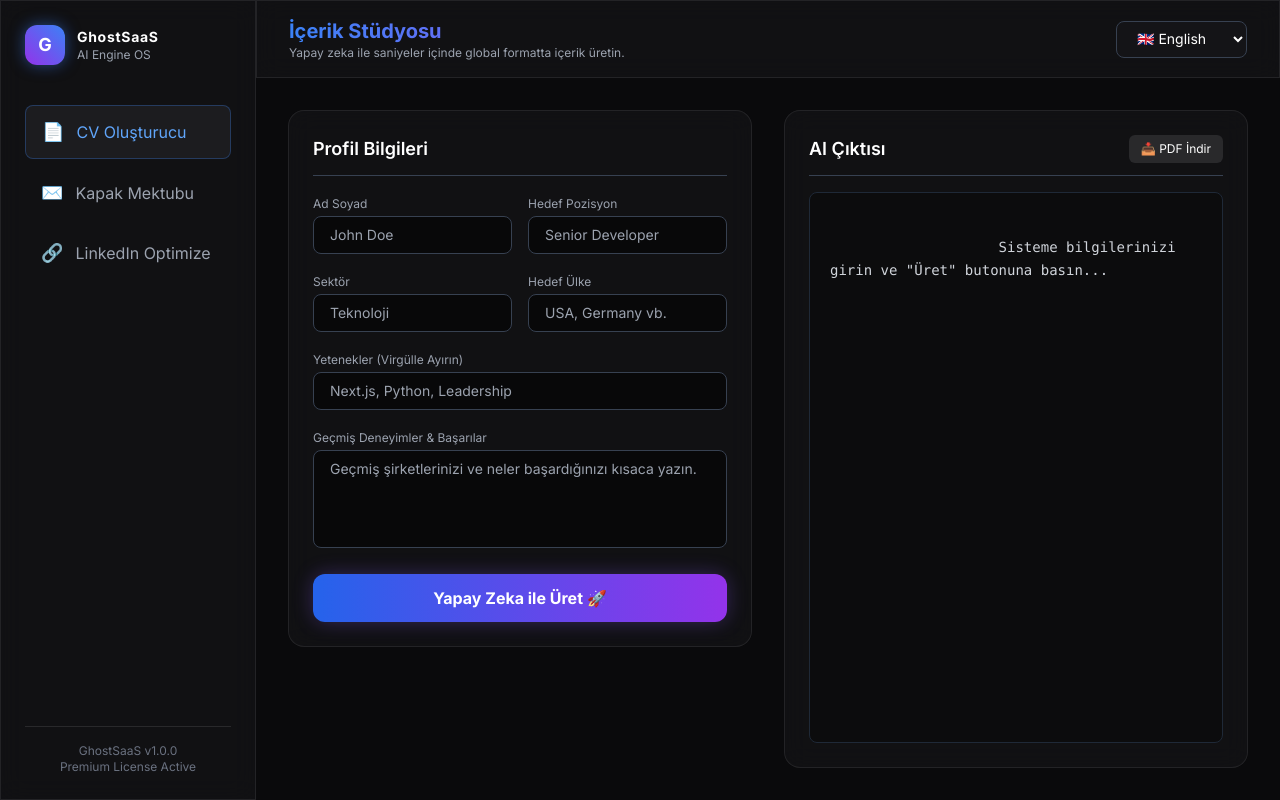
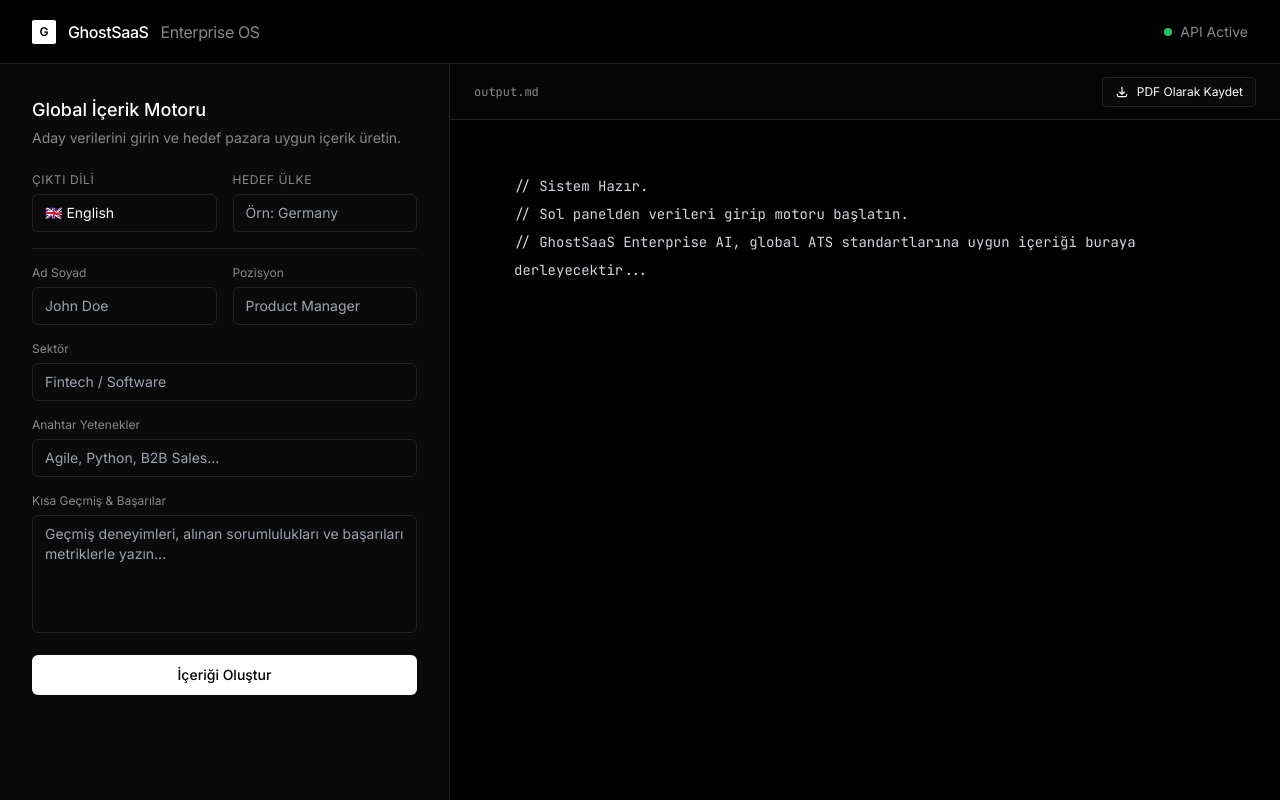
Before and after one commit to tattooluckyizmir-hash/resumeforge-ai, a website: page index.html in a window 1280 px wide. Drawn offline with nearby package versions, Linux system fonts and the light colour scheme.

Commit message:
Update index.html

```diff
--- a/index.html
+++ b/index.html
@@ -3,7 +3,7 @@
 <head>
     <meta charset="UTF-8">
     <meta name="viewport" content="width=device-width, initial-scale=1.0">
-    <title>The GhostSaaS | Premium AI Agency OS</title>
+    <title>GhostSaaS | Enterprise CV AI</title>
     <script src="https://cdn.tailwindcss.com"></script>
     <script>
         tailwind.config = {
@@ -11,122 +11,146 @@
             theme: {
                 extend: {
                     colors: {
-                        ghost: { 900: '#0a0a0c', 800: '#141417', blue: '#3b82f6', purple: '#8b5cf6' }
+                        background: '#000000',
+                        surface: '#0A0A0A',
+                        surfaceBorder: '#222222',
+                        primary: '#FFFFFF',
+                        secondary: '#888888',
+                        accent: '#0070F3' // Vercel Mavisi
+                    },
+                    fontFamily: {
+                        sans: ['Inter', 'system-ui', 'sans-serif'],
+                        mono: ['JetBrains Mono', 'monospace'],
                     }
                 }
             }
         }
     </script>
-    <link href="https://fonts.googleapis.com/css2?family=Inter:wght@300;400;500;600;700&display=swap" rel="stylesheet">
+    <link href="https://fonts.googleapis.com/css2?family=Inter:wght@300;400;500;600&family=JetBrains+Mono&display=swap" rel="stylesheet">
     <script src="https://cdnjs.cloudflare.com/ajax/libs/jspdf/2.5.1/jspdf.umd.min.js"></script>
     <style>
-        body { font-family: 'Inter', sans-serif; background-color: #0a0a0c; color: #ffffff; }
-        .glass-panel { background: rgba(20, 20, 23, 0.7); backdrop-filter: blur(12px); border: 1px solid rgba(255, 255, 255, 0.08); }
-        .neon-text { background: linear-gradient(to right, #3b82f6, #8b5cf6); -webkit-background-clip: text; -webkit-text-fill-color: transparent; }
-        .loader { border-top-color: #8b5cf6; -webkit-animation: spinner 1.5s linear infinite; animation: spinner 1.5s linear infinite; }
-        @keyframes spinner { 0% { transform: rotate(0deg); } 100% { transform: rotate(360deg); } }
-        ::-webkit-scrollbar { width: 6px; }
-        ::-webkit-scrollbar-track { background: #0a0a0c; }
-        ::-webkit-scrollbar-thumb { background: #3b82f6; border-radius: 3px; }
+        body { background-color: #000000; color: #FFFFFF; font-family: 'Inter', sans-serif; }
+        .input-field { background: #0A0A0A; border: 1px solid #222222; color: #FFFFFF; transition: all 0.2s ease; }
+        .input-field:focus { border-color: #555555; outline: none; box-shadow: 0 0 0 1px #555555; }
+        .btn-primary { background: #FFFFFF; color: #000000; transition: all 0.2s; }
+        .btn-primary:hover { background: #EAEAEA; transform: translateY(-1px); }
+        .btn-secondary { background: #0A0A0A; border: 1px solid #222222; color: #FFFFFF; transition: all 0.2s; }
+        .btn-secondary:hover { background: #111111; border-color: #444444; }
+
+        /* Modern Scrollbar */
+        ::-webkit-scrollbar { width: 4px; }
+        ::-webkit-scrollbar-track { background: transparent; }
+        ::-webkit-scrollbar-thumb { background: #333333; border-radius: 4px; }
+        ::-webkit-scrollbar-thumb:hover { background: #555555; }
+
+        .loader { border: 2px solid #000; border-top-color: transparent; border-radius: 50%; width: 16px; height: 16px; animation: spin 1s linear infinite; }
+        @keyframes spin { 0% { transform: rotate(0deg); } 100% { transform: rotate(360deg); } }
     </style>
 </head>
-<body class="min-h-screen flex">
+<body class="h-screen flex flex-col overflow-hidden selection:bg-accent selection:text-white">
 
-    <aside class="w-64 glass-panel border-r hidden md:flex flex-col p-6">
-        <div class="flex items-center gap-3 mb-10">
-            <div class="w-10 h-10 rounded-xl bg-gradient-to-tr from-purple-600 to-blue-500 flex items-center justify-center font-bold text-lg shadow-[0_0_15px_rgba(59,130,246,0.5)]">G</div>
+    <header class="h-16 border-b border-surfaceBorder flex items-center justify-between px-8 bg-background z-10">
+        <div class="flex items-center gap-3">
+            <div class="w-6 h-6 bg-white rounded-sm flex items-center justify-center">
+                <span class="text-black font-bold text-xs">G</span>
+            </div>
+            <h1 class="font-medium tracking-tight">GhostSaaS <span class="text-secondary font-normal ml-2">Enterprise OS</span></h1>
+        </div>
+        <div class="flex items-center gap-4 text-sm text-secondary">
+            <span class="flex items-center gap-2"><div class="w-2 h-2 rounded-full bg-green-500"></div> API Active</span>
+        </div>
+    </header>
+
+    <main class="flex-1 flex overflow-hidden">
+
+        <aside class="w-full lg:w-[450px] border-r border-surfaceBorder bg-surface p-8 overflow-y-auto flex flex-col gap-6">
             <div>
-                <h1 class="font-bold tracking-wider text-sm">GhostSaaS</h1>
-                <p class="text-xs text-gray-400">AI Engine OS</p>
+                <h2 class="text-lg font-medium mb-1">Global İçerik Motoru</h2>
+                <p class="text-sm text-secondary">Aday verilerini girin ve hedef pazara uygun içerik üretin.</p>
             </div>
-        </div>
 
-        <nav class="space-y-2 flex-1">
-            <a href="#" class="flex items-center gap-3 px-4 py-3 bg-white/5 rounded-lg text-blue-400 border border-blue-500/30">
-                <span class="text-lg">📄</span> CV Oluşturucu
-            </a>
-            <a href="#" class="flex items-center gap-3 px-4 py-3 hover:bg-white/5 rounded-lg text-gray-400 transition">
-                <span class="text-lg">✉️</span> Kapak Mektubu
-            </a>
-            <a href="#" class="flex items-center gap-3 px-4 py-3 hover:bg-white/5 rounded-lg text-gray-400 transition">
-                <span class="text-lg">🔗</span> LinkedIn Optimize
-            </a>
-        </nav>
-
-        <div class="pt-4 border-t border-white/10 text-xs text-gray-500 text-center">
-            GhostSaaS v1.0.0 <br> Premium License Active
-        </div>
-    </aside>
-
-    <main class="flex-1 flex flex-col h-screen overflow-hidden">
-        <header class="glass-panel border-b px-8 py-4 flex justify-between items-center">
-            <div>
-                <h2 class="text-xl font-bold neon-text">İçerik Stüdyosu</h2>
-                <p class="text-xs text-gray-400">Yapay zeka ile saniyeler içinde global formatta içerik üretin.</p>
-            </div>
-            <div class="flex gap-4">
-                <select id="langSelect" class="bg-ghost-800 border border-gray-700 text-sm rounded-lg px-4 py-2 focus:ring-2 focus:ring-blue-500 outline-none transition">
-                    <option value="English">🇬🇧 English</option>
-                    <option value="Türkçe">🇹🇷 Türkçe</option>
-                    <option value="German">🇩🇪 Deutsch</option>
-                </select>
-            </div>
-        </header>
-
-        <div class="flex-1 overflow-y-auto p-8 grid grid-cols-1 lg:grid-cols-2 gap-8">
-            <div class="glass-panel rounded-2xl p-6 space-y-5 h-fit">
-                <h3 class="text-lg font-semibold border-b border-gray-700 pb-3">Profil Bilgileri</h3>
-
-                <div class="grid grid-cols-2 gap-4">
+            <div class="space-y-4">
+                <div class="grid grid-cols-2 gap-4 pb-4 border-b border-surfaceBorder">
                     <div>
-                        <label class="block text-xs text-gray-400 mb-1">Ad Soyad</label>
-                        <input type="text" id="inputName" class="w-full bg-black/50 border border-gray-700 rounded-lg px-4 py-2 text-sm outline-none transition" placeholder="John Doe">
+                        <label class="block text-xs text-secondary mb-1.5 uppercase tracking-wider">Çıktı Dili</label>
+                        <select id="langSelect" class="input-field w-full rounded-md px-3 py-2 text-sm appearance-none cursor-pointer">
+                            <option value="English">🇬🇧 English</option>
+                            <option value="Türkçe">🇹🇷 Türkçe</option>
+                            <option value="German">🇩🇪 Deutsch (Almanca)</option>
+                            <option value="Spanish">🇪🇸 Español (İspanyolca)</option>
+                            <option value="French">🇫🇷 Français (Fransızca)</option>
+                            <option value="Italian">🇮🇹 Italiano (İtalyanca)</option>
+                            <option value="Dutch">🇳🇱 Nederlands (Felemenkçe)</option>
+                            <option value="Portuguese">🇵🇹 Português (Portekizce)</option>
+                            <option value="Russian">🇷🇺 Русский (Rusça)</option>
+                            <option value="Arabic">🇦🇪 العربية (Arapça)</option>
+                            <option value="Chinese">🇨🇳 中文 (Çince)</option>
+                            <option value="Japanese">🇯🇵 日本語 (Japonca)</option>
+                        </select>
                     </div>
                     <div>
-                        <label class="block text-xs text-gray-400 mb-1">Hedef Pozisyon</label>
-                        <input type="text" id="inputPosition" class="w-full bg-black/50 border border-gray-700 rounded-lg px-4 py-2 text-sm outline-none transition" placeholder="Senior Developer">
+                        <label class="block text-xs text-secondary mb-1.5 uppercase tracking-wider">Hedef Ülke</label>
+                        <input list="countries" id="inputCountry" class="input-field w-full rounded-md px-3 py-2 text-sm" placeholder="Örn: Germany">
+                        <datalist id="countries">
+                            <option value="United States"><option value="United Kingdom"><option value="Germany"><option value="Canada">
+                            <option value="Australia"><option value="Netherlands"><option value="France"><option value="Switzerland">
+                            <option value="Sweden"><option value="Norway"><option value="Denmark"><option value="United Arab Emirates">
+                            <option value="Turkey"><option value="Singapore"><option value="Japan"><option value="Remote / Global">
+                        </datalist>
                     </div>
                 </div>
 
                 <div class="grid grid-cols-2 gap-4">
                     <div>
-                        <label class="block text-xs text-gray-400 mb-1">Sektör</label>
-                        <input type="text" id="inputSector" class="w-full bg-black/50 border border-gray-700 rounded-lg px-4 py-2 text-sm outline-none transition" placeholder="Teknoloji">
+                        <label class="block text-xs text-secondary mb-1.5">Ad Soyad</label>
+                        <input type="text" id="inputName" class="input-field w-full rounded-md px-3 py-2 text-sm" placeholder="John Doe">
                     </div>
                     <div>
-                        <label class="block text-xs text-gray-400 mb-1">Hedef Ülke</label>
-                        <input type="text" id="inputCountry" class="w-full bg-black/50 border border-gray-700 rounded-lg px-4 py-2 text-sm outline-none transition" placeholder="USA, Germany vb.">
+                        <label class="block text-xs text-secondary mb-1.5">Pozisyon</label>
+                        <input type="text" id="inputPosition" class="input-field w-full rounded-md px-3 py-2 text-sm" placeholder="Product Manager">
                     </div>
                 </div>
 
                 <div>
-                    <label class="block text-xs text-gray-400 mb-1">Yetenekler (Virgülle Ayırın)</label>
-                    <input type="text" id="inputSkills" class="w-full bg-black/50 border border-gray-700 rounded-lg px-4 py-2 text-sm outline-none transition" placeholder="Next.js, Python, Leadership">
+                    <label class="block text-xs text-secondary mb-1.5">Sektör</label>
+                    <input type="text" id="inputSector" class="input-field w-full rounded-md px-3 py-2 text-sm" placeholder="Fintech / Software">
                 </div>
 
                 <div>
-                    <label class="block text-xs text-gray-400 mb-1">Geçmiş Deneyimler & Başarılar</label>
-                    <textarea id="inputExp" rows="4" class="w-full bg-black/50 border border-gray-700 rounded-lg px-4 py-2 text-sm outline-none transition resize-none" placeholder="Geçmiş şirketlerinizi ve neler başardığınızı kısaca yazın."></textarea>
+                    <label class="block text-xs text-secondary mb-1.5">Anahtar Yetenekler</label>
+                    <input type="text" id="inputSkills" class="input-field w-full rounded-md px-3 py-2 text-sm" placeholder="Agile, Python, B2B Sales...">
                 </div>
 
-                <button id="generateBtn" onclick="generateContent()" class="w-full bg-gradient-to-r from-blue-600 to-purple-600 hover:from-blue-500 hover:to-purple-500 text-white font-bold py-3 px-4 rounded-xl transition shadow-[0_0_20px_rgba(139,92,246,0.3)] flex justify-center items-center gap-2">
-                    <span id="btnText">Yapay Zeka ile Üret 🚀</span>
-                    <div id="btnLoader" class="hidden w-5 h-5 border-2 border-white border-solid rounded-full loader"></div>
+                <div>
+                    <label class="block text-xs text-secondary mb-1.5">Kısa Geçmiş & Başarılar</label>
+                    <textarea id="inputExp" rows="5" class="input-field w-full rounded-md px-3 py-2 text-sm resize-none" placeholder="Geçmiş deneyimleri, alınan sorumlulukları ve başarıları metriklerle yazın..."></textarea>
+                </div>
+
+                <button id="generateBtn" onclick="generateContent()" class="btn-primary w-full py-2.5 rounded-md font-medium text-sm flex items-center justify-center gap-2 mt-2">
+                    <span id="btnText">İçeriği Oluştur</span>
+                    <div id="btnLoader" class="loader hidden"></div>
+                </button>
+            </div>
+        </aside>
+
+        <section class="flex-1 flex flex-col bg-background relative">
+            <div class="h-14 border-b border-surfaceBorder flex items-center justify-between px-6 bg-surface/50 backdrop-blur-md absolute top-0 w-full z-10">
+                <span class="text-xs text-secondary font-mono">output.md</span>
+                <button onclick="downloadPDF()" class="btn-secondary px-3 py-1.5 rounded text-xs flex items-center gap-2">
+                    <svg class="w-3.5 h-3.5" fill="none" stroke="currentColor" viewBox="0 0 24 24"><path stroke-linecap="round" stroke-linejoin="round" stroke-width="2" d="M4 16v1a3 3 0 003 3h10a3 3 0 003-3v-1m-4-4l-4 4m0 0l-4-4m4 4V4"></path></svg>
+                    PDF Olarak Kaydet
                 </button>
             </div>
 
-            <div class="glass-panel rounded-2xl p-6 flex flex-col">
-                <div class="flex justify-between items-center border-b border-gray-700 pb-3 mb-4">
-                    <h3 class="text-lg font-semibold">AI Çıktısı</h3>
-                    <button onclick="downloadPDF()" class="text-xs bg-white/10 hover:bg-white/20 px-3 py-1.5 rounded-md transition flex items-center gap-2">
-                        📥 PDF İndir
-                    </button>
-                </div>
-                <div id="outputArea" class="flex-1 bg-black/30 rounded-lg p-5 overflow-y-auto font-mono text-sm text-gray-300 leading-relaxed whitespace-pre-wrap border border-gray-800">
-                    Sisteme bilgilerinizi girin ve "Üret" butonuna basın...
+            <div class="flex-1 overflow-y-auto pt-20 pb-10 px-8 lg:px-16">
+                <div id="outputArea" class="max-w-3xl mx-auto font-mono text-sm leading-loose text-gray-300 whitespace-pre-wrap">
+// Sistem Hazır.
+// Sol panelden verileri girip motoru başlatın.
+// GhostSaaS Enterprise AI, global ATS standartlarına uygun içeriği buraya derleyecektir...
                 </div>
             </div>
-        </div>
+        </section>
+
     </main>
 
     <script>
@@ -137,7 +161,7 @@
             const outputArea = document.getElementById('outputArea');
 
             const data = {
-                name: document.getElementById('inputName').value || 'Müşteri',
+                name: document.getElementById('inputName').value || 'Aday',
                 position: document.getElementById('inputPosition').value || 'Profesyonel',
                 sector: document.getElementById('inputSector').value || 'Genel',
                 country: document.getElementById('inputCountry').value || 'Global',
@@ -147,12 +171,12 @@
             };
 
             btn.disabled = true;
-            btnText.innerText = "Yapay Zeka Analiz Ediyor...";
+            btnText.innerText = "İşleniyor...";
             btnLoader.classList.remove('hidden');
-            outputArea.innerText = "GhostSaaS AI Motoru çalışıyor. Lütfen bekleyin...";
+            outputArea.innerText = "> Hedef pazar (" + data.country + ") analiz ediliyor...\n> Dil motoru (" + data.lang + ") başlatıldı...\n> Lütfen bekleyin.";
 
             try {
-                // KESİN ÇÖZÜM: .js uzantısı kaldırıldı. Vercel sadece bu şekilde kabul eder!
+                // Daha önce düzelttiğimiz çalışan rotasyon
                 const response = await fetch('/api/generate', {
                     method: 'POST',
                     headers: { 'Content-Type': 'application/json' },
@@ -164,31 +188,35 @@
                 if (response.ok && result.text) {
                     outputArea.innerText = result.text;
                 } else {
-                    outputArea.innerText = "Sunucu Hatası: " + (result.error || "Anthropic API Yanıt Vermedi.");
+                    outputArea.innerText = "Sunucu Hatası: " + (result.error || "Yanıt alınamadı.");
                 }
             } catch (error) {
                 console.error(error);
-                outputArea.innerText = "Bağlantı hatası! Motor henüz Vercel'de hazır olmayabilir.";
+                outputArea.innerText = "Bağlantı hatası! Sistemin Vercel üzerinde aktif olduğundan emin olun.";
             } finally {
                 btn.disabled = false;
-                btnText.innerText = "Yapay Zeka ile Üret 🚀";
+                btnText.innerText = "İçeriği Oluştur";
                 btnLoader.classList.add('hidden');
             }
         }
 
         function downloadPDF() {
             const text = document.getElementById('outputArea').innerText;
-            if(!text || text.includes("GhostSaaS AI Motoru")) return alert("Önce CV üretin!");
+            if(!text || text.includes("Sistem Hazır")) return alert("Önce içerik üretin!");
+
             const { jsPDF } = window.jspdf;
             const doc = new jsPDF();
-            doc.setFont("helvetica"); doc.setFontSize(11);
+
+            doc.setFont("helvetica");
+            doc.setFontSize(10);
+
             const splitText = doc.splitTextToSize(text, 180);
             let y = 20;
             for(let i = 0; i < splitText.length; i++){
                 if (y > 280) { doc.addPage(); y = 20; }
-                doc.text(splitText[i], 15, y); y += 6;
+                doc.text(splitText[i], 15, y); y += 5;
             }
-            doc.save("GhostSaaS_Premium_CV.pdf");
+            doc.save("GhostSaaS_Enterprise_Export.pdf");
         }
     </script>
 </body>
```
